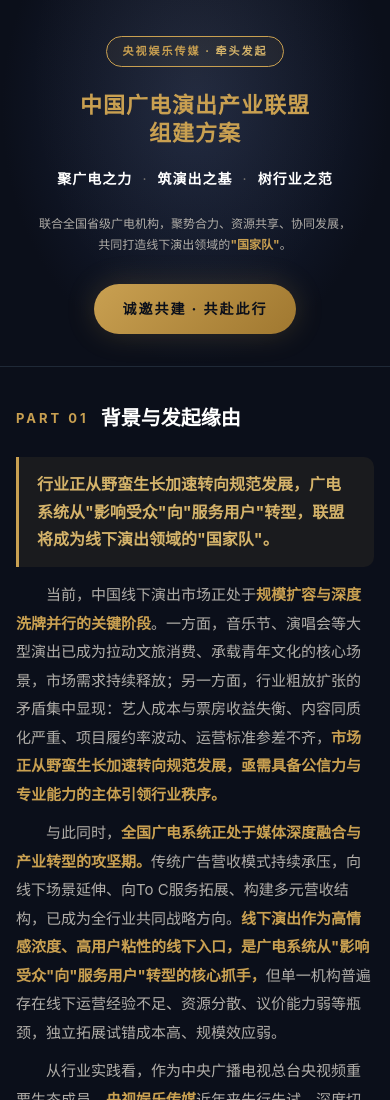
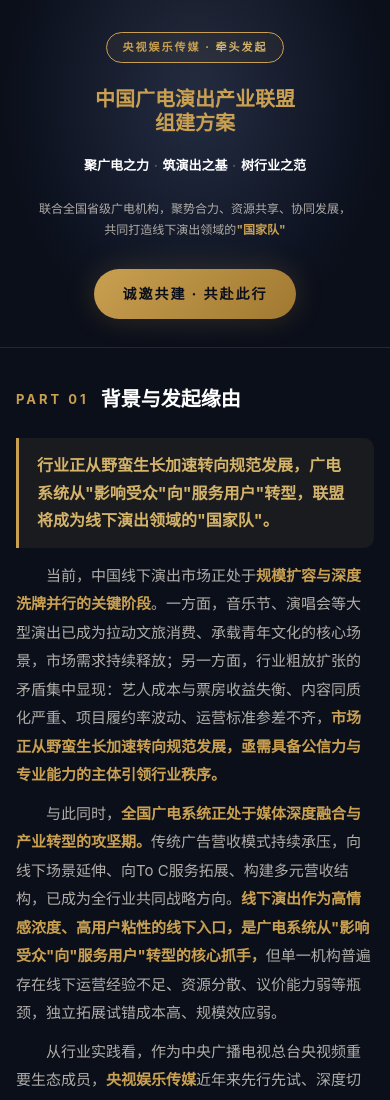
Before and after one commit to sharkwithforest-gif/zhongguo-guangdian-lianmeng, a plain HTML site: page index.html in a window 390 px wide. Shown: the top 1100 px of the page. Drawn offline with Linux system fonts and the light colour scheme.

Commit message:
fix mobile layout v2

```diff
--- a/index.html
+++ b/index.html
@@ -73,8 +73,8 @@
     font-size: 36px;
     font-weight: 900;
     color: var(--gold);
-    letter-spacing: 4px;
-    line-height: 1.3;
+    letter-spacing: 2px;
+    line-height: 1.2;
     position: relative;
     z-index: 1;
   }
@@ -84,10 +84,10 @@
     margin-top: 18px;
     position: relative;
     z-index: 1;
-    letter-spacing: 4px;
+    letter-spacing: 2px;
   }
   .hero .slogan .w { color: var(--white); }
-  .hero .slogan .dot { color: var(--text-muted); font-weight: 400; margin: 0 6px; }
+  .hero .slogan .dot { color: var(--text-muted); font-weight: 400; margin: 0 4px; }
   .hero .subtitle {
     font-size: 14px;
     color: var(--text-dim);
@@ -596,11 +596,12 @@
      移动适配
      ================================================================ */
   @media (max-width: 420px) {
-    .hero h1 { font-size: 22px; letter-spacing: 1px; }
-    .hero .slogan { font-size: 14px; letter-spacing: 1px; }
+    .hero h1 { font-size: 20px; letter-spacing: 0px; line-height: 1.2; }
+    .hero .slogan { font-size: 13px; letter-spacing: 0px; }
+    .hero .slogan .dot { margin: 0 2px; }
     .hero .subtitle { font-size: 12px; }
     .hero-badge { font-size: 11px; padding: 4px 16px; }
-    .hero { padding: 36px 16px 32px; }
+    .hero { padding: 32px 14px 28px; }
     .hero-cta { font-size: 14px; padding: 12px 28px; }
     .cards-4 { grid-template-columns: 1fr 1fr; }
     .org-branches { grid-template-columns: 1fr; }
@@ -632,7 +633,7 @@
     <span class="w">树行业之范</span>
   </div>
   <div class="subtitle">
-    联合全国省级广电机构，聚势合力、资源共享、协同发展，<br>共同打造线下演出领域的<span class="hl">"国家队"</span>。
+    联合全国省级广电机构，聚势合力、资源共享、协同发展，<br>共同打造线下演出领域的<span class="hl">"国家队"</span>
   </div>
   <div class="hero-cta">诚邀共建 · 共赴此行</div>
 </div>
```
